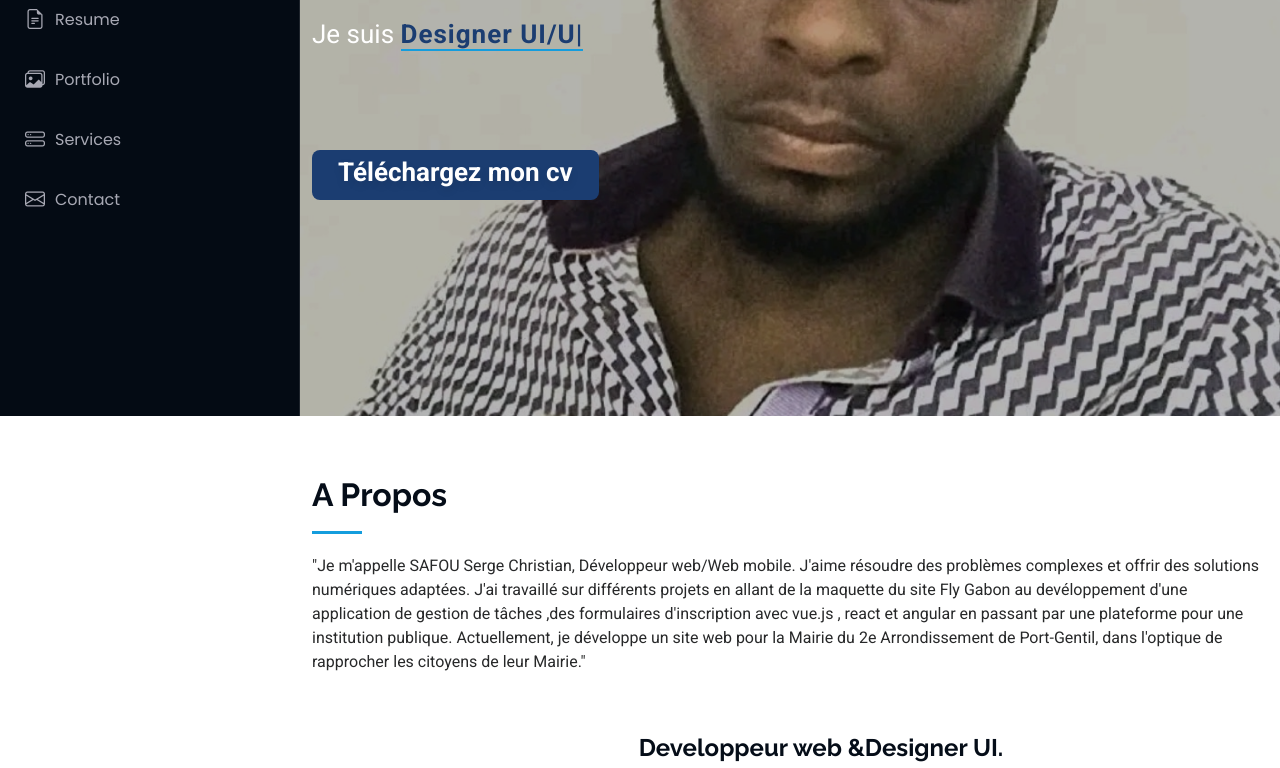
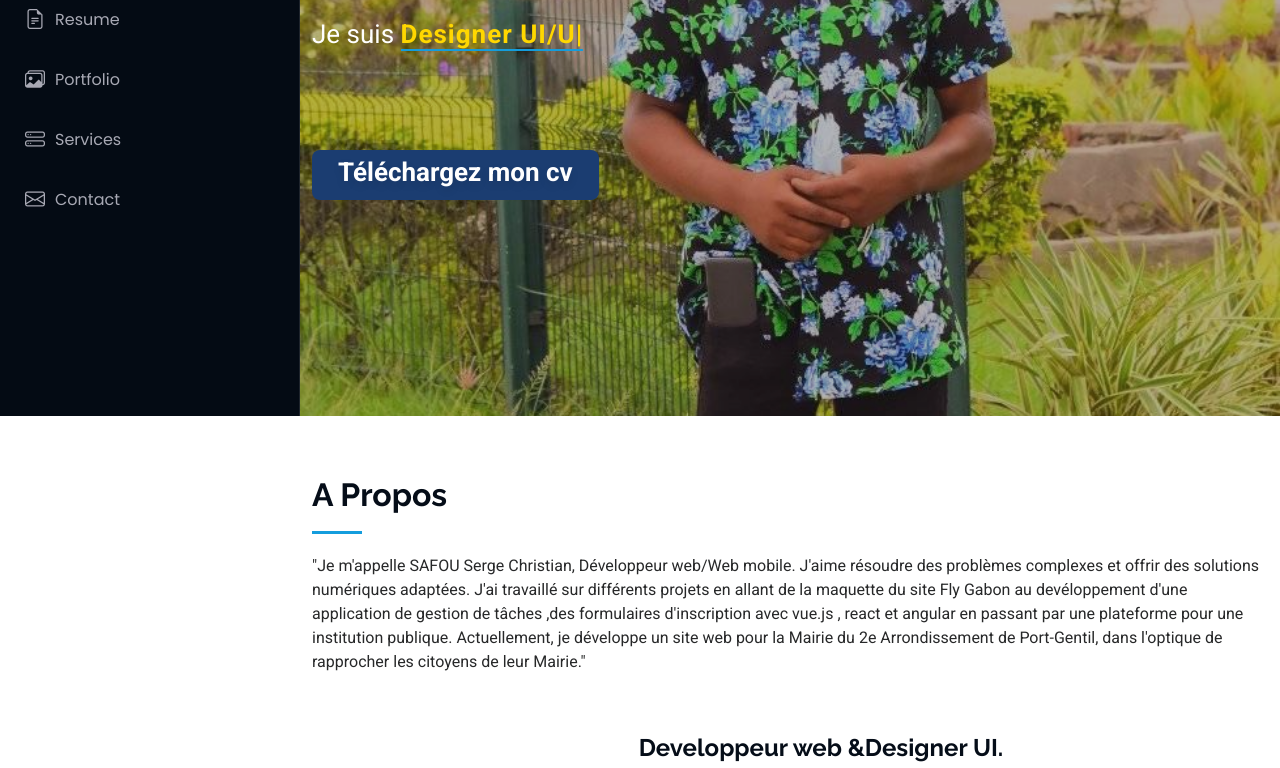
Before and after one commit to chrissergio96/Mon-portfolio, a plain HTML site: page index.html in a window 1280 px wide. Shown: the part 384-1152 px from the top of the page. Drawn offline with Linux system fonts and the light colour scheme.

Commit message:
'profil'

```diff
--- a/assets/css/main.css
+++ b/assets/css/main.css
@@ -533,9 +533,9 @@ section,
   inset: 0;
   display: block;
   width: 100%;
-  height: 100%;
-  object-fit: cover;
-  z-index: 1;
+  object-fit: top;
+  background-size: cover;
+
 }
 
 .hero:before {
@@ -565,7 +565,7 @@ section,
 .hero p span {
   letter-spacing: 1px;
   border-bottom: 2px solid var(--accent-color);
-  color: #1B3D71;
+  color: gold;
   font-weight: bold;
 }
 
--- a/index.html
+++ b/index.html
@@ -77,7 +77,7 @@
     <!-- Hero Section -->
     <section id="hero" class="hero section dark-background">
 
-      <img src="assets/img/my-profile-img.jpeg" alt="" data-aos="fade-in" class="">
+      <img src="assets/img/portfolio/sourichris.jpg" alt="" data-aos="fade-in" class="">
 
       <div class="container" data-aos="fade-up" data-aos-delay="100">
         <h2>SAFOU <br> Serge Christian</h2> <br>
```
Also changed, not shown: assets/img/portfolio/christo c.jpg (added), assets/img/portfolio/sourichris.jpg (added), christo c.jpg (added), sourichris.jpg (added).
